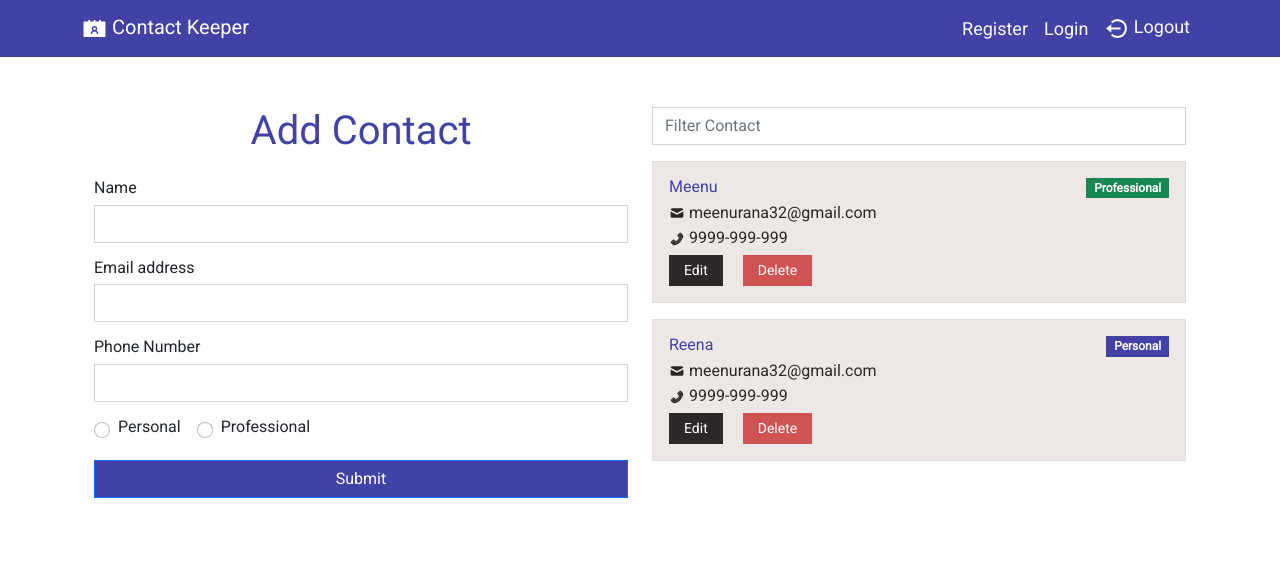
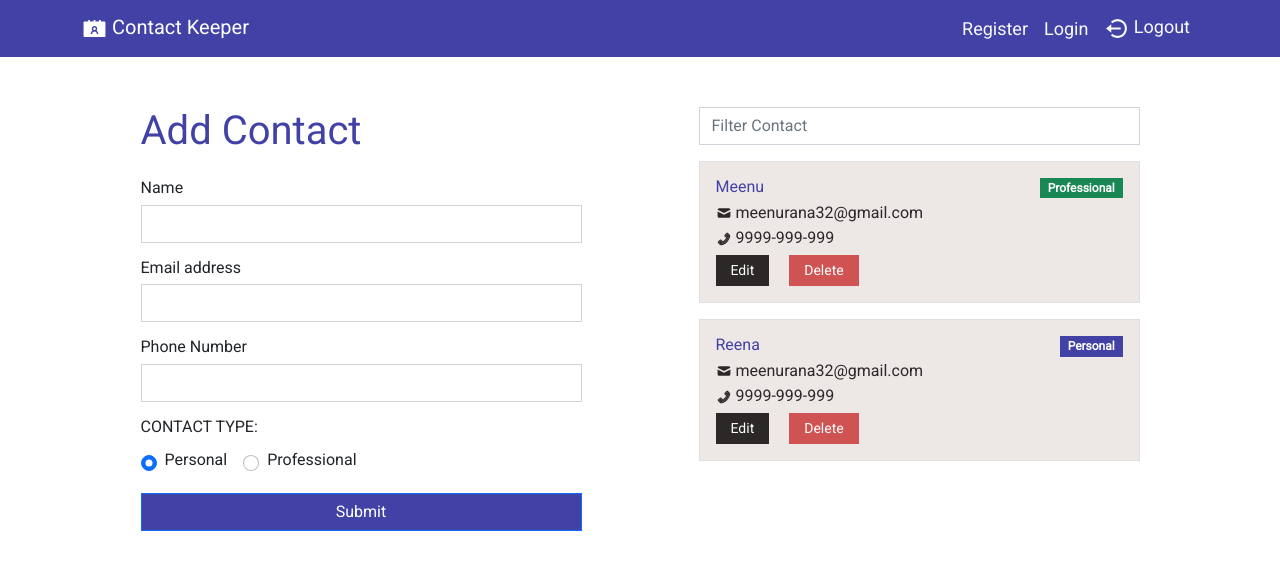
Before and after one commit to ranameenu/contact-keeper, a React (Create React App) app: page / in a window 1280 px wide. Shown: the top 570 px of the page. Built offline with nearby package versions, Linux system fonts and the light colour scheme.

Commit message:
Redux - create store & Init redux in app

```diff
--- a/package.json
+++ b/package.json
@@ -10,8 +10,12 @@
     "react": "^17.0.2",
     "react-dom": "^17.0.2",
     "react-icons": "^4.2.0",
+    "react-redux": "^7.2.4",
     "react-router-dom": "^5.2.0",
     "react-scripts": "4.0.3",
+    "redux": "^4.1.0",
+    "redux-devtools-extension": "^2.13.9",
+    "redux-thunk": "^2.3.0",
     "web-vitals": "^1.1.2"
   },
   "scripts": {
--- a/src/pages/Dashboard.js
+++ b/src/pages/Dashboard.js
@@ -1,40 +1,106 @@
-import React from 'react';
+import React, { useState } from 'react';
 import { HiMail } from 'react-icons/hi';
 import { AiTwotonePhone } from 'react-icons/ai';
+import axios from 'axios';
+import Validate from '../utils/Validate';
+import { API_URL } from '../utils/Config';
 
 const Dashboard = () => {
+  const [name, setName] = useState('');
+  const [email, setEmail] = useState('');
+  const [phone, setPhone] = useState('');
+  const [type, setType] = useState('Personal');
+
+  const [errors, setErrors] = useState({});
+
+  const handleSubmit = async (e) => {
+    const resErrors = Validate({ name, email, phone, type });
+    setErrors(resErrors);
+
+    if (resErrors.count === 0) {
+      const payload = {
+        name,
+        email,
+        phone,
+        type,
+      };
+
+      const res = await axios.post(`${API_URL}/api/v1/contacts`, payload, {
+        headers: {
+          'Content-Type': 'application/json',
+        },
+      });
+
+      console.log(res);
+
+      // try {
+      //   const res = await axios.post(`${API_URL}/api/v1/contacts`, payload, {
+      //     headers: {
+      //       'Content-Type': 'application/json',
+      //     },
+      //   });
+      // } catch (error) {
+      //   console.log();
+      // }
+    }
+  };
+
   return (
-    <div className="row w-100 d-flex  justify-content-center ">
-      <div className="form col-12 col-md-10 col-lg-8 col-xl-6 col-xxl-5 mb-5 ">
-        <div className="form-heading mb-4 text-center">
+    <div className="row justify-content-center">
+      <div className="form col-md-5  ">
+        <div className="form-heading mb-4">
           <h1>
             <span className="heading-default-primary"> Add Contact</span>
           </h1>
         </div>
         <div className="form-section">
+          <form onSubmit={handleSubmit}>
             <div className="mb-3">
               <label className="form-label">Name</label>
-            <input className="form-control input" type="text" />
+              <input
+                className="form-control input"
+                type="text"
+                value={name}
+                onChange={(e) => setName(e.target.value)}
+              />
             </div>
+            <div className="invalid-feedback">{errors.name && errors.name}</div>
 
             <div className="mb-3">
               <label className="form-label">Email address</label>
-            <input type="email" className="form-control input" />
+              <input
+                className="form-control input"
+                type="text"
+                value={email}
+                onChange={(e) => setEmail(e.target.value)}
+              />
+            </div>
+            <div className="invalid-feedback">
+              {errors.email && errors.email}
             </div>
             <div className="mb-3">
               <label className="form-label">Phone Number</label>
               <input
-              type="text"
+                type="number"
                 className="form-control input bfh-phone"
                 data-format="+91 (ddd) ddd-dddd"
+                value={phone}
+                onChange={(e) => setPhone(e.target.value)}
               />
+              <div className="invalid-feedback">
+                {errors.phone && errors.phone}
+              </div>
             </div>
             <div className="mb-3 ">
+              <p>CONTACT TYPE: </p>
               <div className="form-check form-check-inline">
                 <input
                   className="form-check-input"
                   type="radio"
-                value="personal"
+                  value="Personal"
+                  defaultChecked
+                  // checked={type === 'Personal'}
+                  onClick={(e) => setType(e.target.value)}
                 />
                 <label className="form-check-label">Personal</label>
               </div>
@@ -42,17 +108,23 @@ const Dashboard = () => {
                 <input
                   className="form-check-input"
                   type="radio"
-                value="professional"
+                  value="Professional"
+                  // checked={type === 'Professional'}
+                  onClick={(e) => setType(e.target.value)}
                 />
                 <label className="form-check-label">Professional</label>
+              </div>
+              <div className="invalid-feedback">
+                {errors.type && errors.type}
               </div>
             </div>
             <button type="submit" className=" submit btn btn-primary">
               Submit
             </button>
+          </form>
         </div>
       </div>
-      <div className="form col-12 col-md-10 col-lg-8 col-xl-6 col-xxl-5  ">
+      <div className="form col-md-5 offset-md-1  ">
         <input
           className="form-control input"
           type="text"
--- a/src/pages/Login.js
+++ b/src/pages/Login.js
@@ -61,8 +61,8 @@ const Login = () => {
   };
 
   return (
-    <div className="row w-100 d-flex justify-content-center main-col ">
-      <div className="form col-12 col-md-10 col-lg-8 col-xl-6 col-xxl-5 ">
+    <div className="row justify-content-center ">
+      <div className="form col-md-5 ">
         {alert.display && <Alert type={alert.type} msg={alert.msg} />}
         <div className="form-heading mb-4 text-center">
           <h1>
--- a/src/pages/Register.js
+++ b/src/pages/Register.js
@@ -76,8 +76,8 @@ const Register = () => {
   };
 
   return (
-    <div className="row w-100 d-flex justify-content-center main-col ">
-      <div className="form col-12 col-md-10 col-lg-8 col-xl-6 col-xxl-5 ">
+    <div className="row justify-content-center">
+      <div className="form col-md-5  ">
         {alert.display && <Alert type={alert.type} msg={alert.msg} />}
 
         <div className="form-heading mb-4 text-center">
@@ -105,7 +105,7 @@ const Register = () => {
             <div className="mb-3">
               <label className="form-label">Email address</label>
               <input
-                type="type"
+                type="text"
                 className={`form-control input ${
                   errors.email ? 'is-invalid' : ''
                 }`}
--- /dev/null
+++ b/src/redux/authReducers.js
@@ -0,0 +1,3 @@
+import { LOGIN_REQUEST, LOGIN_SUCCESS, LOGIN_FAIL } from './types';
+
+export const loginUserReducer = (state = {}, action) => {};
--- /dev/null
+++ b/src/redux/types.js
@@ -0,0 +1,3 @@
+export const LOGIN_REQUEST = 'LOGIN_REQUEST';
+export const LOGIN_SUCCESS = 'LOGIN_SUCCESS';
+export const LOGIN_FAIL = 'LOGIN_FAIL';
--- /dev/null
+++ b/src/store.js
@@ -0,0 +1,18 @@
+import { createStore, combineReducers, applyMiddleware } from 'redux';
+import thunk from 'redux-thunk';
+import { composeWithDevTools } from 'redux-devtools-extension';
+
+// Reducers
+
+const reducer = combineReducers({});
+const initialState = {};
+
+const middleware = [thunk];
+
+const store = createStore(
+  reducer,
+  initialState,
+  composeWithDevTools(applyMiddleware(...middleware))
+);
+
+export default store;
--- a/src/utils/Validate.js
+++ b/src/utils/Validate.js
@@ -1,6 +1,6 @@
 export const Validate = (input) => {
   const errors = {};
-  const { name, email, password, confirmPassword } = input;
+  const { name, email, password, confirmPassword, phone, type } = input;
 
   //   Name
   if (name === '') {
@@ -30,6 +30,18 @@ export const Validate = (input) => {
     errors.confirmPassword = 'Password are not same';
   }
 
+  // Phone
+  if (phone === '') {
+    errors.phone = "Please enter user's phone number";
+  } else if (phone.length !== 10) {
+    errors.phone = 'Enter valid phone number';
+  }
+
+  // Type
+  if (type === '') {
+    errors.type = 'Enter type of contact you want to save';
+  }
+
   errors.count = Object.keys(errors).length;
   return errors;
 };
```
Also changed, not shown: src/App.js (+6 -2 lines), src/redux/authActions.js (added), 1 other file (tests, documents, lock files or other folders). Lines whose indentation alone changed are shown as unchanged.
